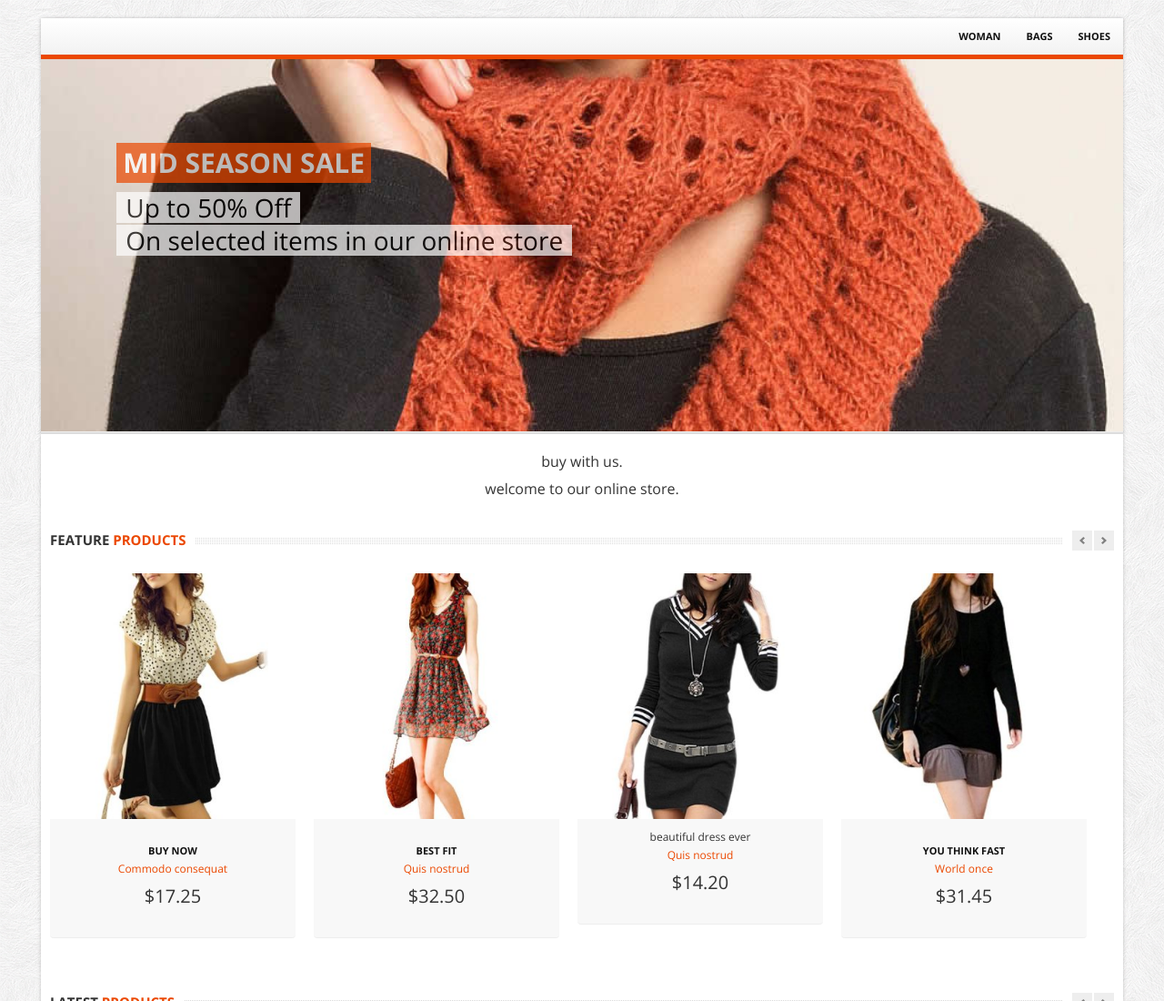
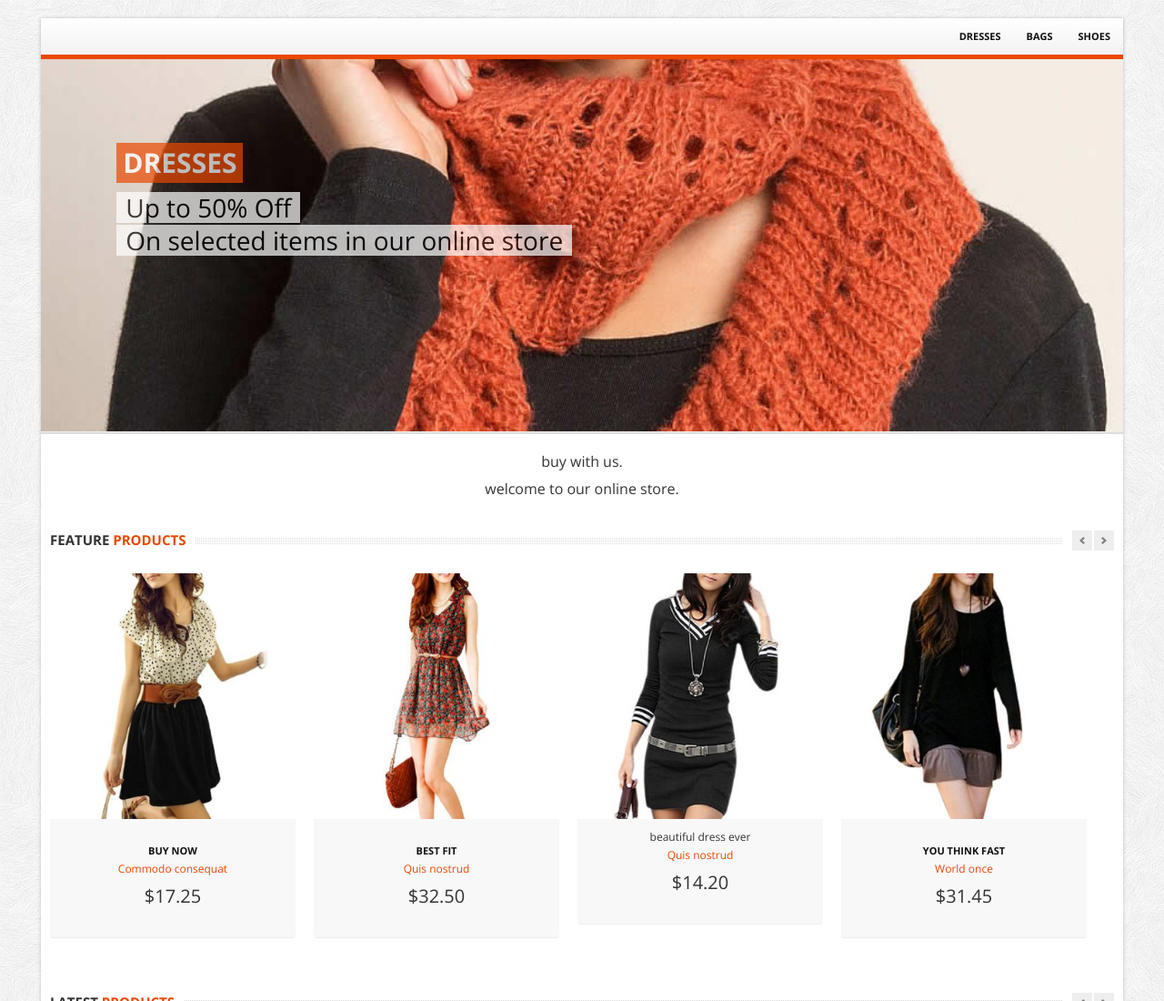
Before and after one commit to IngabireTina/GroupShop, a plain HTML site: page index.html in a window 1280 px wide. Shown: the top 1100 px of the page at 91% size. Drawn offline with nearby package versions, Linux system fonts and the light colour scheme.

Commit message:
first commit

```diff
--- a/index.html
+++ b/index.html
@@ -32,7 +32,7 @@
 				<div class="navbar-inner main-menu">
 					<nav id="menu" class="pull-right">
 						<ul>
-							<li><a href="#">Woman</a>
+							<li><a href="#">Dresses</a>
 								<ul>
 									<li><a href="#">Woman 1 </a></li>
 									<li><a href="#">Woman 2</a></li>
@@ -60,7 +60,7 @@
 						<li>
 							<img src="themes/images/carousel/banner-2.jpg" alt="" />
 							<div class="intro">
-								<h1>Mid season sale</h1>
+								<h1>Dresses</h1>
 								<p><span>Up to 50% Off</span></p>
 								<p><span>On selected items in our online store</span></p>
 							</div>
```
